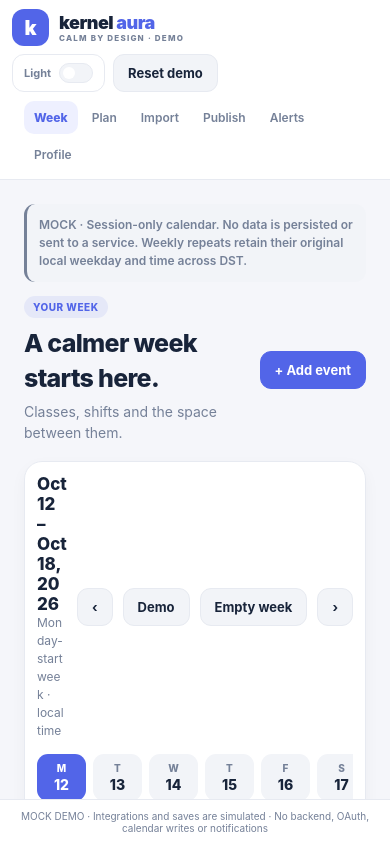
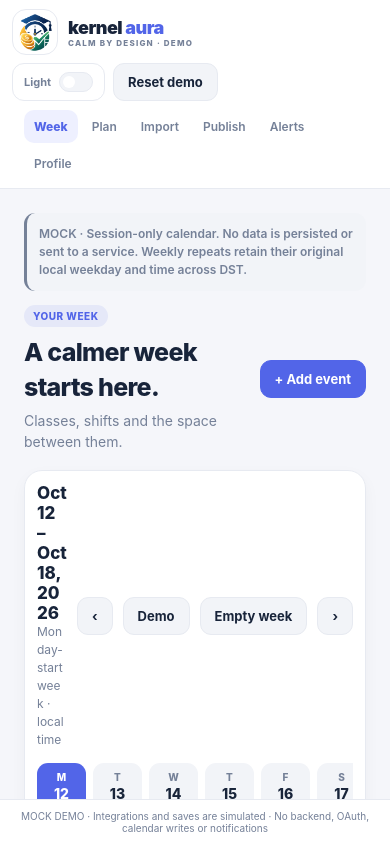
Before and after one commit to KarolNarozniak/KAC-demo, a React Native app: screen / in a window 390 px wide. Built offline with nearby package versions, Linux system fonts and the light colour scheme.

Commit message:
new logo

```diff
--- a/App.tsx
+++ b/App.tsx
@@ -1,5 +1,5 @@
 import React, { useEffect, useState } from 'react';
-import { Pressable, SafeAreaView, ScrollView, StatusBar, Text, View, useWindowDimensions } from 'react-native';
+import { Image, Pressable, SafeAreaView, ScrollView, StatusBar, Text, View, useWindowDimensions } from 'react-native';
 import CalendarScreen from './src/screens/CalendarScreen';
 import PlannerScreen from './src/screens/PlannerScreen';
 import ImportScreen from './src/screens/ImportScreen';
@@ -54,7 +54,7 @@ function DemoApp() {
   const navigation = <View accessibilityRole="tablist" style={{ flexDirection: 'row', flexWrap: 'wrap', gap: 4, alignItems: 'center' }}>{routes.map((item) => <Pressable key={item.id} accessibilityRole="tab" accessibilityState={{ selected: route === item.id }} onPress={() => { setRoute(item.id); setBanner(''); }} style={{ paddingHorizontal: compact ? 10 : 12, paddingVertical: 9, borderRadius: 10, backgroundColor: route === item.id ? palette.selected : 'transparent' }}><Text style={{ fontSize: 12, fontWeight: route === item.id ? '800' : '600', color: route === item.id ? palette.blue : palette.muted }}>{compact ? item.short : item.label}</Text></Pressable>)}</View>;
   return <SafeAreaView style={{ flex: 1, backgroundColor: palette.bg }}><StatusBar barStyle={mode === 'dark' ? 'light-content' : 'dark-content'} /><View style={{ flex: 1 }}>
     <View style={{ backgroundColor: palette.surface, borderBottomWidth: 1, borderColor: palette.line, paddingHorizontal: compact ? 12 : 28 }}><View style={{ width: '100%', maxWidth: 1440, alignSelf: 'center', minHeight: 70, flexDirection: 'row', justifyContent: 'space-between', alignItems: 'center', flexWrap: 'wrap', paddingVertical: 9, gap: 8 }}>
-      <View style={{ flexDirection: 'row', alignItems: 'center', gap: 10 }}><View style={{ width: 37, height: 37, borderRadius: 12, backgroundColor: palette.blue, justifyContent: 'center', alignItems: 'center' }}><Text style={{ color: '#FFFFFF', fontWeight: '900', fontSize: 20 }}>k</Text></View><View><Text style={{ color: palette.ink, fontSize: 18, fontWeight: '900', letterSpacing: -0.5 }}>kernel <Text style={{ color: palette.blue }}>aura</Text></Text><Text style={{ color: palette.muted, fontSize: 8, fontWeight: '800', letterSpacing: 1.2 }}>CALM BY DESIGN · DEMO</Text></View></View>
+      <View style={{ flexDirection: 'row', alignItems: 'center', gap: 10 }}><View style={{ width: 46, height: 46, borderRadius: 14, backgroundColor: palette.surface, borderWidth: 1, borderColor: palette.line, justifyContent: 'center', alignItems: 'center', overflow: 'hidden' }}><Image accessibilityLabel="Kernel Aura Calendar logo" source={require('./logo.png')} resizeMode="contain" style={{ width: 44, height: 44 }} /></View><View><Text style={{ color: palette.ink, fontSize: 18, fontWeight: '900', letterSpacing: -0.5 }}>kernel <Text style={{ color: palette.blue }}>aura</Text></Text><Text style={{ color: palette.muted, fontSize: 8, fontWeight: '800', letterSpacing: 1.2 }}>CALM BY DESIGN · DEMO</Text></View></View>
       {!compact && navigation}<View style={{ flexDirection: 'row', alignItems: 'center', gap: 8 }}><ThemeToggle /><Button title="Reset demo" onPress={reset} /></View>
     </View>{compact && <View style={{ paddingHorizontal: 12, paddingBottom: 8 }}>{navigation}</View>}</View>
     {!!banner && <View accessibilityLiveRegion="polite" style={{ backgroundColor: palette.greenSoft, paddingVertical: 9, paddingHorizontal: 16 }}><Text style={{ color: palette.green, textAlign: 'center', fontSize: 12, fontWeight: '700' }}>{banner}</Text></View>}
--- a/app.json
+++ b/app.json
@@ -3,6 +3,7 @@
     "name": "KAC — Kernel Aura Calendar",
     "slug": "kac-kernel-aura-calendar",
     "version": "1.0.0",
+    "icon": "./logo.png",
     "orientation": "default",
     "userInterfaceStyle": "light",
     "splash": {
@@ -10,13 +11,15 @@
     },
     "web": {
       "bundler": "metro",
-      "name": "KAC Calendar"
+      "name": "KAC Calendar",
+      "favicon": "./logo.png"
     },
     "ios": {
       "supportsTablet": true
     },
     "android": {
       "adaptiveIcon": {
+        "foregroundImage": "./logo.png",
         "backgroundColor": "#f7f8fc"
       }
     },
```
